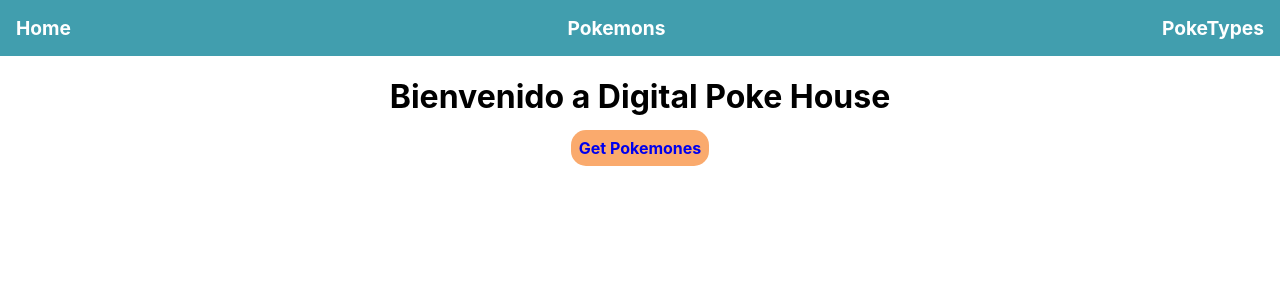
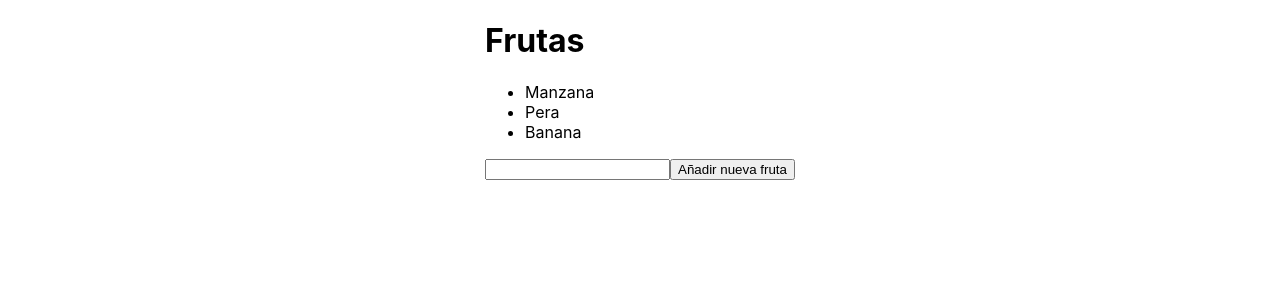
Before and after one commit to glorialunar/DigitalHouse, a React (Create React App) app in the folder mesitas/: page / in a window 1280 px wide. Shown: the top 300 px of the page. Built offline with nearby package versions, Linux system fonts and the light colour scheme; the HTML template or start-up script is replaced by a standard one.

Commit message:
Mesita clase 19

```diff
--- a/mesitas/src/App.js
+++ b/mesitas/src/App.js
@@ -10,7 +10,9 @@
 // import Mesita15 from './mesita-clase15/MesaClase15';
 // import Clase17A from './react-router-dom/Clase17A';
 // import Clase16 from "./mesita-clase16/Clase16";
-import Clase17 from "./mesita-clase17-18/Clase17";
+// import Clase17 from "./mesita-clase17-18/Clase17";
+
+import Clase19 from "./mesita-clase19/Clase19";
 
 function App() {
   return (
@@ -27,7 +29,8 @@ function App() {
       {/* <Mesita15/> */}
       {/* <Clase17A/> */}
       {/* <Clase16/> */}
-      <Clase17/>
+      {/* <Clase17/> */}
+      <Clase19/>
     </>
   );
 }
--- /dev/null
+++ b/mesitas/src/mesita-clase19/Clase19.jsx
@@ -0,0 +1,33 @@
+import { useState } from "react";
+
+function Clase19() {
+    const [frutas, setFrutas] = useState(["Manzana", "Pera", "Banana"]);
+
+    const agregarFruta = (e) => {
+        e.preventDefault();
+        let nuevaFruta = e.target.nuevaFruta.value;
+        setTimeout(() => setFrutas([
+            ...frutas,
+            nuevaFruta
+
+        ]), 2000);
+        e.target.nuevaFruta.value = "";
+    }
+
+    return (
+        <>
+            <h1>Frutas</h1>
+            <ul>
+                {frutas.map((frutas, index) => (
+                    <li key={index}>{frutas}</li>
+                ))}
+            </ul>
+            <form onSubmit={agregarFruta}>
+                <input name="nuevaFruta" type="text"/>
+                <button>Añadir nueva fruta</button>
+            </form>
+        </>
+    )
+}
+
+export default Clase19;
```
